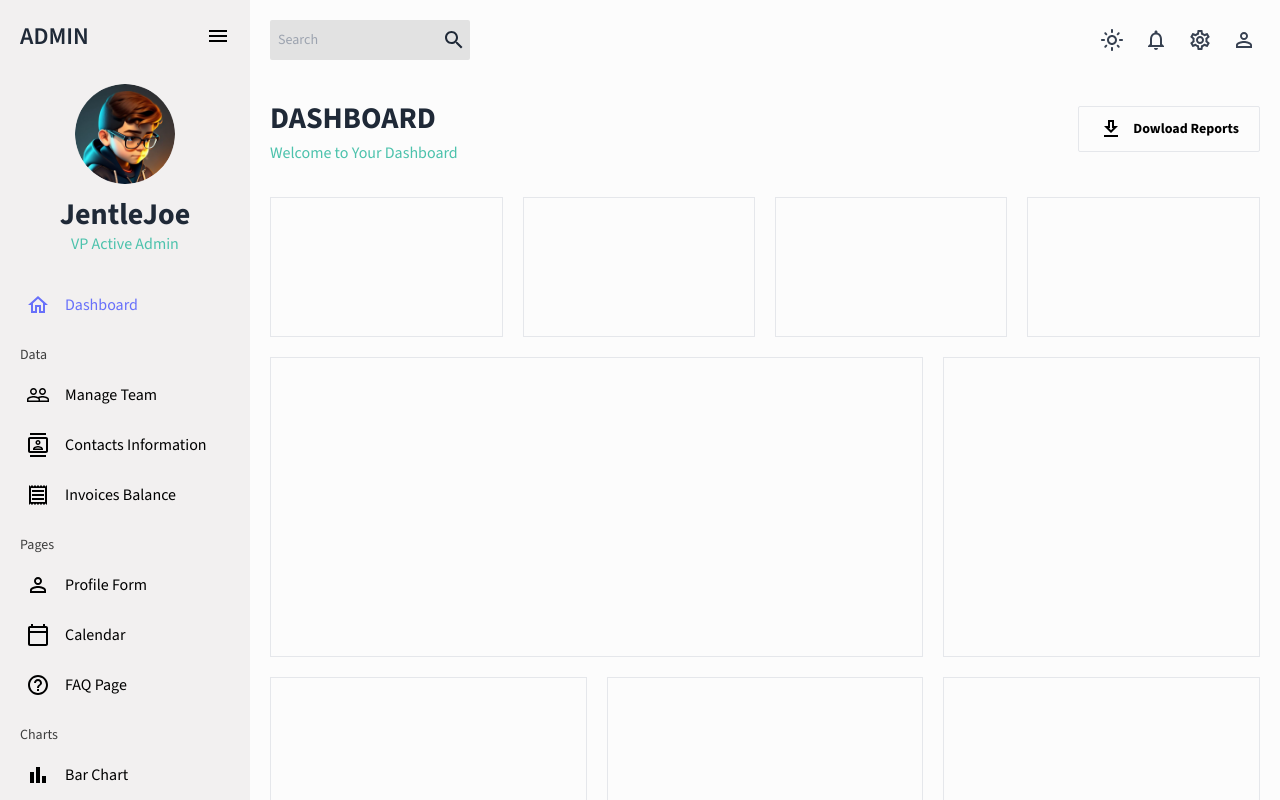
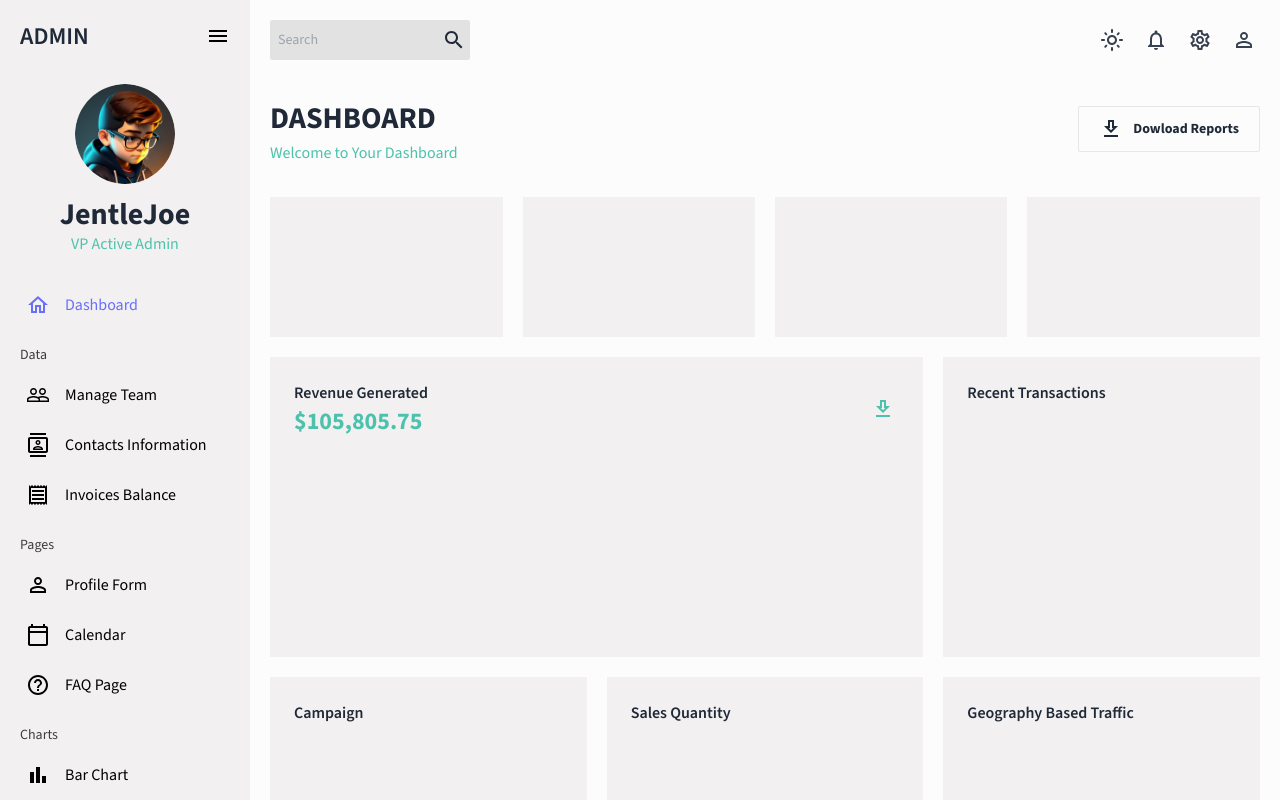
Before and after one commit to JentleJoe/react-admin, a React (Vite) app: page / in a window 1280 px wide. Built offline with nearby package versions, Linux system fonts and the light colour scheme.

Commit message:
added background color theme and header texts

```diff
--- a/src/scenes/dashboard/Dashboard.jsx
+++ b/src/scenes/dashboard/Dashboard.jsx
@@ -1,31 +1,50 @@
 import { Header } from "../../components"
 import { useTheme } from "../../theme/ThemeContext"
-import { DownloadOutlined } from "@mui/icons-material"
+import { DownloadOutlined, Percent } from "@mui/icons-material"
 
 const Dashboard = () => {
+
   const { theme, isDarkMode } = useTheme()
 
   const colors = theme.palette
 
   return (
-    <div>
-      <div className="flex items-center justify-between">
+    <div className="text-white">
+      <div className={`flex items-center justify-between`}>
         <Header title="DASHBOARD" subtitle='Welcome to Your Dashboard' />
-        <button className={`flex items-center gap-[10px] border rounded-sm text-sm font-bold px-5 py-[10px] `}>
+        <button className={`flex items-center gap-[10px] border rounded-sm text-sm font-bold px-5 py-[10px] ${theme.text} `}>
           <DownloadOutlined />
           Dowload Reports
         </button>
       </div>
       <div className="grid sm:grid-cols-6 lg:grid-cols-12 gap-5 auto-rows-fr  ">
-        <div className="sm:col-span-3 border min-h-[140px] "></div>
-        <div className="sm:col-span-3 border "></div>
-        <div className="sm:col-span-3 border "></div>
-        <div className="sm:col-span-3 border "></div>
-        <div className="sm:col-span-6 lg:col-span-8 row-span-2 border "></div>
-        <div className="sm:col-span-3 lg:col-span-4 row-span-2 border "></div>
-        <div className="sm:col-span-3 lg:col-span-4 row-span-2 border "></div>
-        <div className="sm:col-span-3 lg:col-span-4 row-span-2 border "></div>
-        <div className="sm:col-span-3 lg:col-span-4 row-span-2 border "></div>
+        <div className={`sm:col-span-3 min-h-[140px] ${theme.background2}`}></div>
+        <div className={`sm:col-span-3 ${theme.background2}`}></div>
+        <div className={`sm:col-span-3 ${theme.background2}`}></div>
+        <div className={`sm:col-span-3 ${theme.background2}`}></div>
+        <div className={`sm:col-span-6 lg:col-span-8 row-span-2 p-6 ${theme.background2}`}>
+          <div className="flex justify justify-between items-center" >
+            <div>
+              <p className={`font-semibold ${theme.text}`}>Revenue Generated</p>
+              <h3 className="font-bold text-[#4cc2ac] text-2xl">$105,805.75</h3>
+            </div>
+            <div className="hover:bg-slate-600 rounded-full flex items-center justify-center p-1 hover:p-2 cursor-pointer text-[#4cc2ac]">
+              <DownloadOutlined />
+            </div>
+          </div>
+        </div>
+        <div className={`p-6 sm:col-span-3 lg:col-span-4 row-span-2  ${theme.background2} `}>
+          <p className={`font-semibold ${theme.text}`}>Recent Transactions</p>
+        </div>
+        <div className={`p-6 sm:col-span-3 lg:col-span-4 row-span-2  ${theme.background2} `}>
+          <p className={`font-semibold ${theme.text}`}>Campaign</p>
+        </div>
+        <div className={`p-6 sm:col-span-3 lg:col-span-4 row-span-2  ${theme.background2} `}>
+          <p className={`font-semibold ${theme.text}`}>Sales Quantity</p>
+        </div>
+        <div className={`p-6 sm:col-span-3 lg:col-span-4 row-span-2  ${theme.background2} `}>
+          <p className={`font-semibold ${theme.text}`}>Geography Based Traffic</p>
+        </div>
       </div>
     </div>
   )
--- a/src/theme/themeConfig.js
+++ b/src/theme/themeConfig.js
@@ -3,6 +3,7 @@ import { tokens } from "../theme"
 export const lightTheme = {
   primaryText: '#000',
   background: 'bg-[#fcfcfc]',
+  background2: 'bg-[#f2f0f0]',
   searchboxBg: 'bg-[rgba(0,0,0,0.1)]',
   text: 'text-gray-800',
   alertText: 'text-gray-800',
@@ -124,6 +125,7 @@ export const lightTheme = {
 export const darkTheme = {
   primaryText: '#fff',
   background: 'bg-slate-900',
+  background2: 'bg-[#1e293b]',
   searchboxBg: 'bg-slate-700',
   text: 'text-gray-200',
   alertText: 'white',
```
